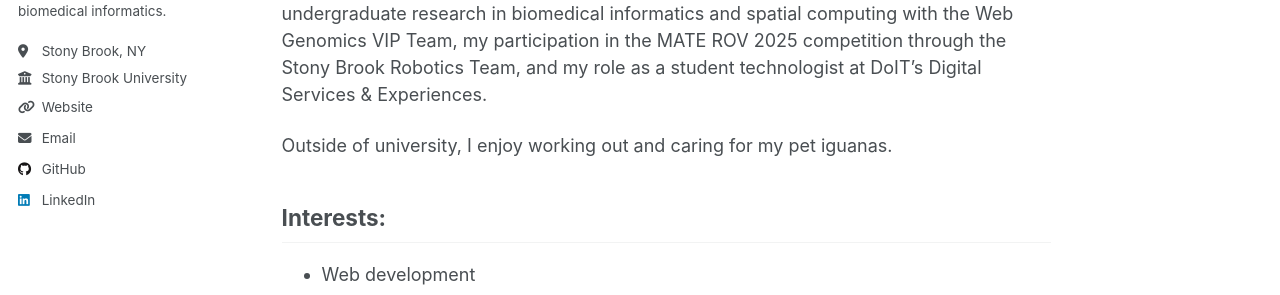
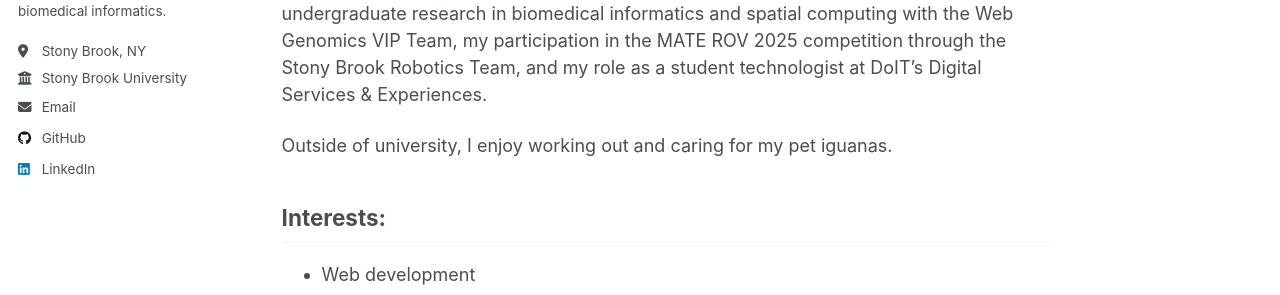
Before and after one commit to GTeref/gterefi, a Jekyll site: the page built from _pages/about.md, in a window 1280 px wide. Shown: the part 479-774 px from the top of the page. Built offline with Jekyll 4.4.1, drawn with Linux system fonts in a browser that asks for light colours.

Commit message:
removed faulty website link

```diff
--- a/_config.yml
+++ b/_config.yml
@@ -13,7 +13,7 @@ title                    : "Giovanni Terefi"
 title_separator          : "-"
 name                     : &name "Giovanni Terefi"
 description              : &description ""
-url                      : https://gteref.github.io # the base hostname & protocol for your site e.g. "https://[your GitHub username].github.io"
+url                      : "https://gteref.github.io" # the base hostname & protocol for your site e.g. "https://[your GitHub username].github.io"
 baseurl                  : #"" # the subpath of your site, e.g. "/blog"
 repository               : "GTeref/gterefi"
 
@@ -28,7 +28,7 @@ author:
   bio              : "Senior Computer Science & Applied Mathematics student with interests in software development, robotics, and biomedical informatics."
   location         : "Stony Brook, NY"
   employer         : "Stony Brook University"
-  uri              : "gterefi.github.io"
+  uri              :
   email            : "giovanniivaterefi@gmail.com"
 
   # Academic websites
```
